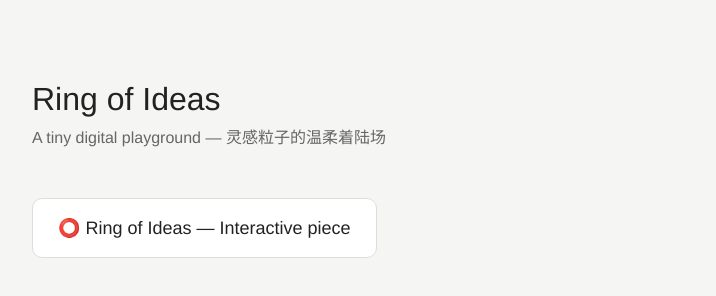
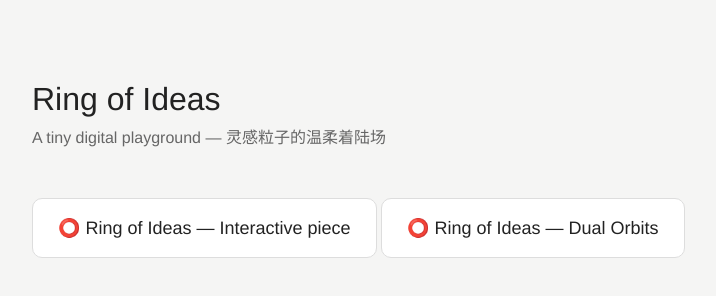
Before and after one commit to moonstarlinda/Digital_Playground, a plain HTML site: page index.html in a window 1280 px wide. Shown: the whole page, without its empty margins (28-744 px from the left). Drawn offline with Linux system fonts and the light colour scheme.

Commit message:
Add link to 'Ring of Ideas — Dual Orbits'

```diff
--- a/index.html
+++ b/index.html
@@ -42,6 +42,7 @@
 <div class="sub">A tiny digital playground — 灵感粒子的温柔着陆场</div>
 
 <a class="card" href="works/ring-of-ideas.html">⭕ Ring of Ideas — Interactive piece</a>
+<a class="card" href="works/ring_two_orbits_v2.html">⭕ Ring of Ideas — Dual Orbits</a>
 
 </body>
 </html>
```
